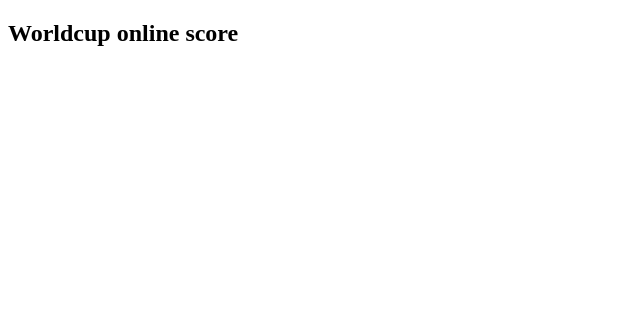
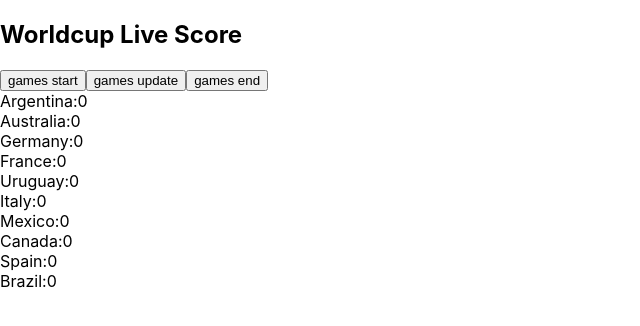
Before and after one commit to neuralchemist/worldcup-live-score, a React (Create React App) app: page / in a window 1280 px wide. Shown: the top 326 px of the page, without its empty margins (0-640 px from the left). Built offline with nearby package versions, Linux system fonts and the light colour scheme.

Commit message:
feat(App.tsx) implemented App component

```diff
--- a/src/App.tsx
+++ b/src/App.tsx
@@ -1,9 +1,43 @@
-import React from "react";
+import React, { useState } from "react";
+// custom styles
+import styles from "./App.module.css";
+// custom components
+import Scoreboard from "./components/Scoreboard";
+// custom types
+import { GameType } from "./types";
+// custom data
+import { games_start, games_update, games_end } from "./data";
 
 function App() {
+  let [games, setGames] = useState<GameType[]>(games_start);
+
+  const handleStart = () => {
+    setGames(games_start);
+  };
+  const handleUpdate = () => {
+    setGames(games_update);
+  };
+  const handleEnd = () => {
+    setGames(games_end);
+  };
+
   return (
-    <div>
-      <h2>Worldcup online score</h2>
+    <div className={styles.app}>
+      <h2>Worldcup Live Score</h2>
+
+      <div className={styles.data_control}>
+        <button type="button" onClick={handleStart}>
+          games start
+        </button>
+        <button type="button" onClick={handleUpdate}>
+          games update
+        </button>
+        <button type="button" onClick={handleEnd}>
+          games end
+        </button>
+      </div>
+
+      <Scoreboard games={games} />
     </div>
   );
 }
```
Also changed, not shown: src/App.module.css (line endings or trailing spaces).
